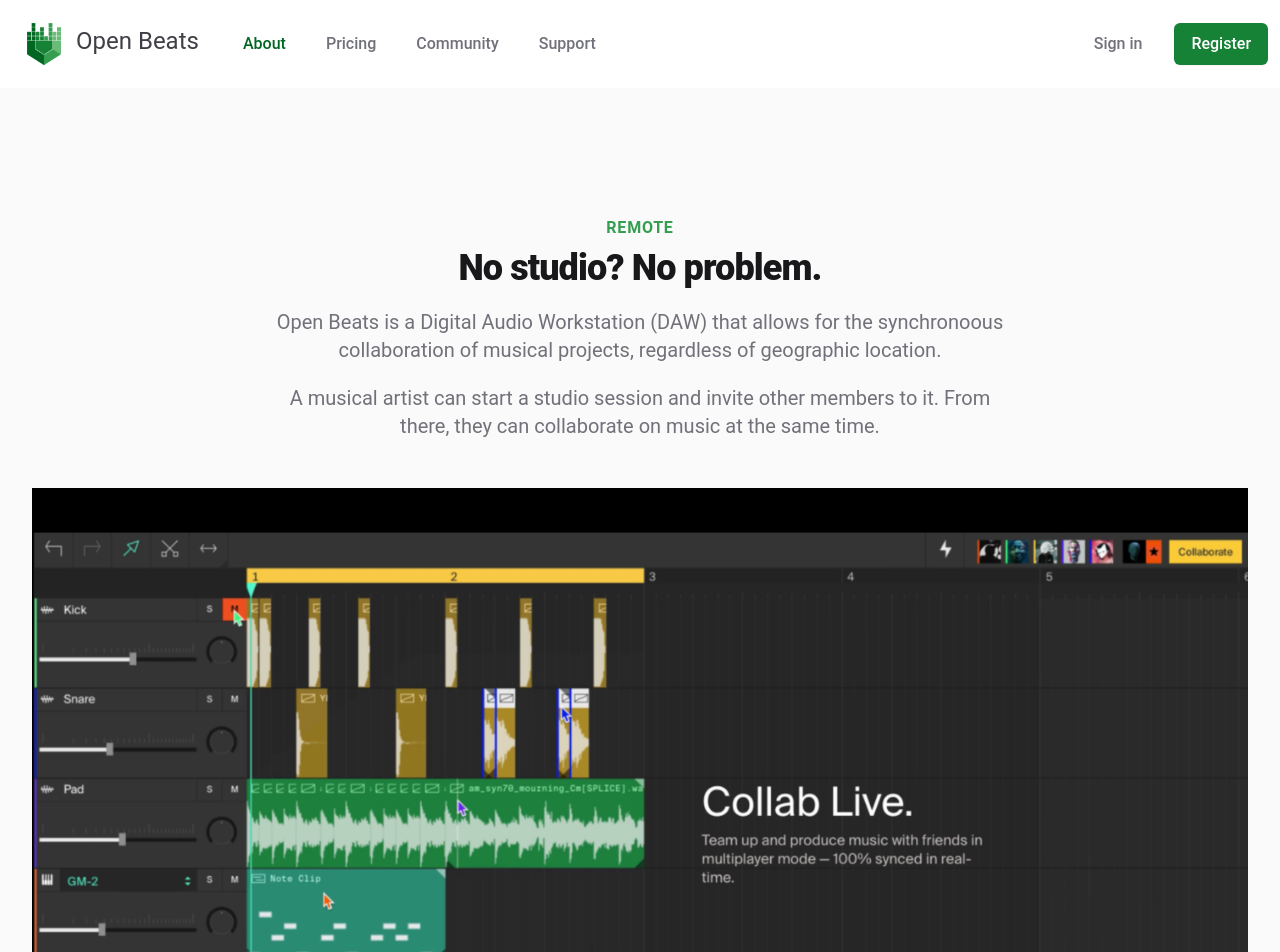
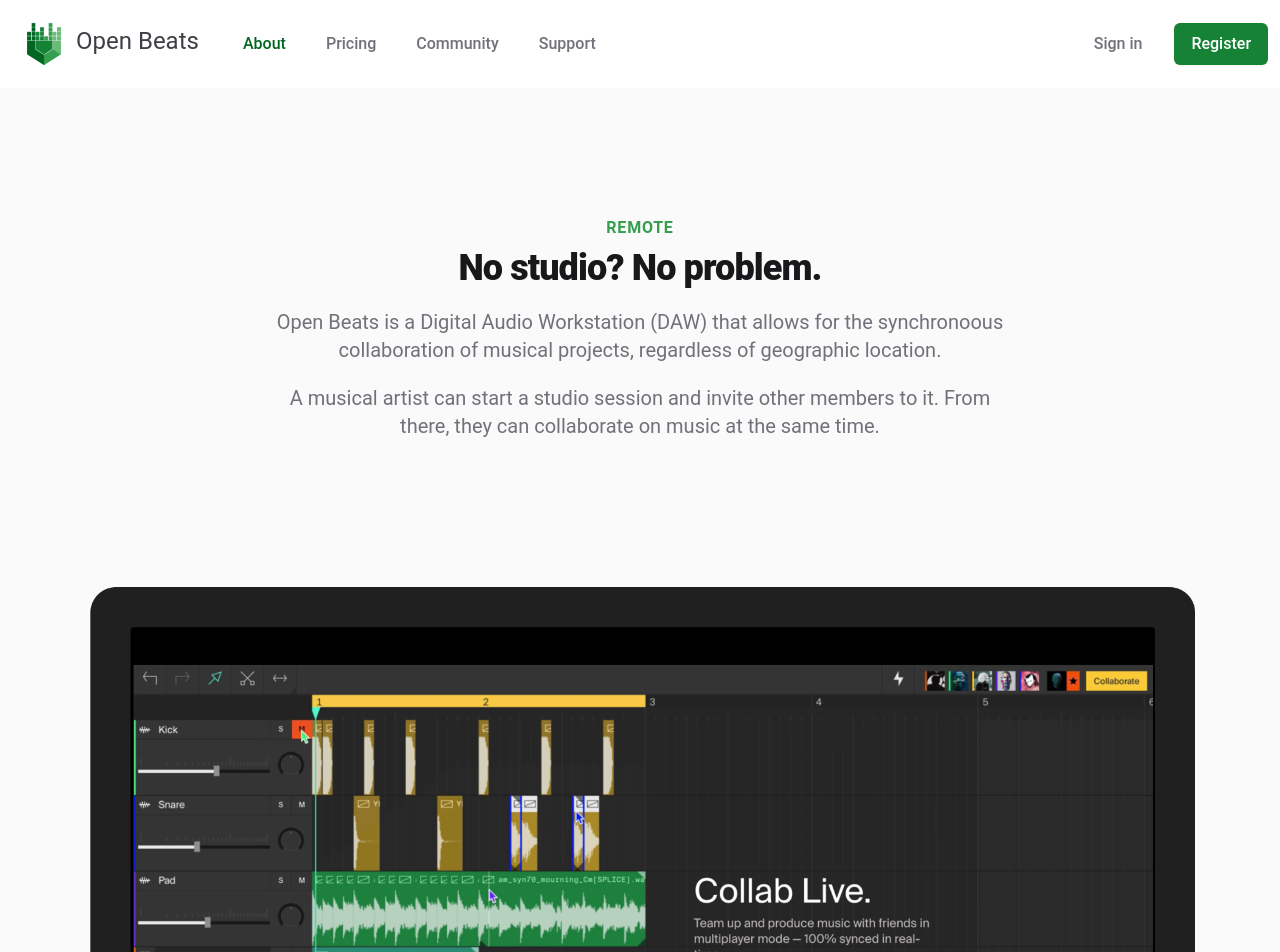
Before and after one commit to emerald-consulting/openbeats, a React (Create React App) app in the folder frontend/openbeats-frontend/: page /about in a window 1280 px wide. Shown: the top 952 px of the page. Built offline with nearby package versions, Linux system fonts and the light colour scheme; a web font is replaced by a local one.

Commit message:
Changed image of to be on computer mockup

```diff
--- a/frontend/openbeats-frontend/src/components/landing/about/About.tsx
+++ b/frontend/openbeats-frontend/src/components/landing/about/About.tsx
@@ -16,10 +16,10 @@ export default function About() {
                 A musical artist can start a studio session and invite other members to it. From there, they can collaborate on music at the same time.
             </p>
           </div>
-          <div className="mt-12">
+          <div bg-green3>
             <img
               className="ring-black ring-opacity-5"
-              src="/openbeats-demo.png"
+              src="/open-beats-demo.png"
               alt=""
             />
           </div>
```
